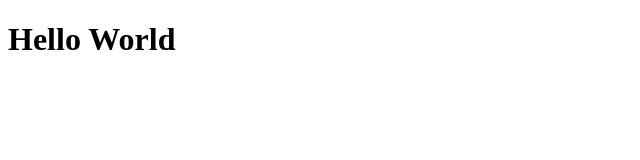
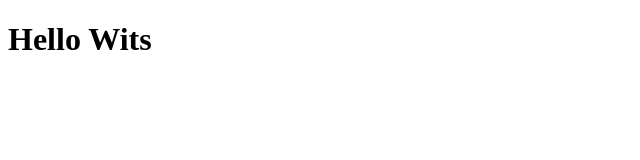
Before and after one commit to MoeCas02/2440224-labs-sd-24, a plain HTML site: page index.html in a window 1280 px wide. Shown: the full height of the page, 0-640 px from the left. Drawn offline with Linux system fonts and the light colour scheme.

Commit message:
Update index.html

```diff
--- a/index.html
+++ b/index.html
@@ -9,7 +9,7 @@
 <script src=""></script>
 <body>
 
-<h1>Hello World</h1>
+<h1>Hello Wits</h1>
 
 </body>
 </html>
```
